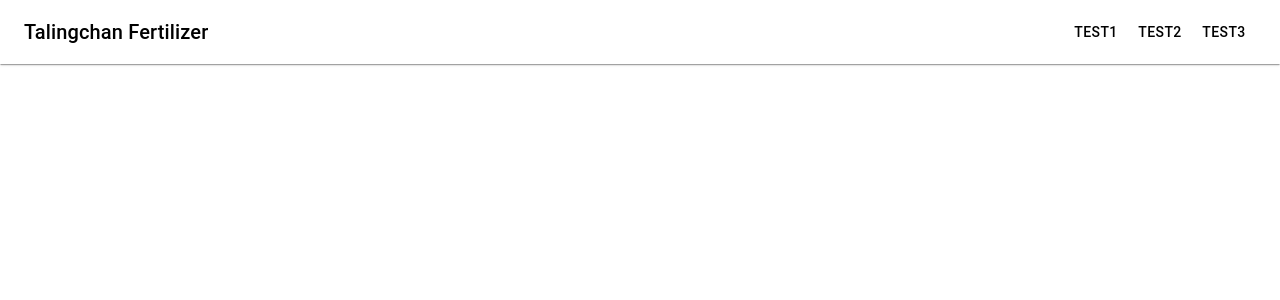
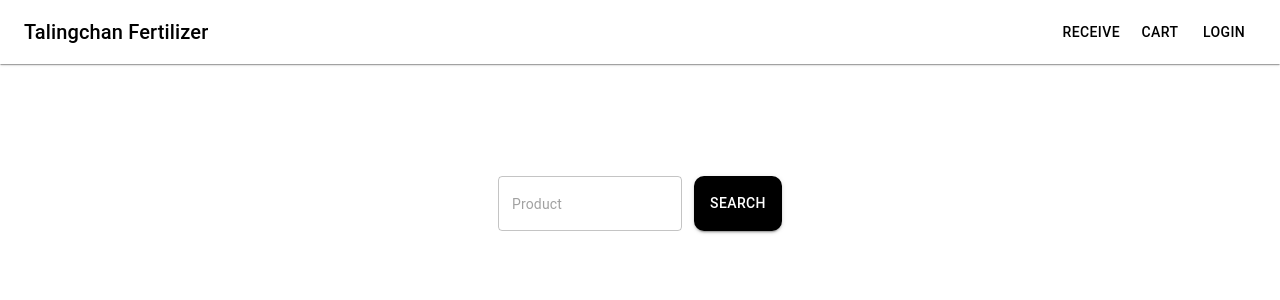
Before and after one commit to Yong509/talingchan-frontend, a Next.js app: page / in a window 1280 px wide. Shown: the top 300 px of the page. Built offline with nearby package versions, Linux system fonts and the light colour scheme.

Commit message:
create search bar

```diff
--- /dev/null
+++ b/components/search/search_form.tsx
@@ -0,0 +1,83 @@
+import { Box, Button, TextField } from "@mui/material";
+import { useState } from "react";
+import { useForm } from "react-hook-form";
+
+const SearchForm: React.FC = () => {
+  const [errorsInput, setErrorInput] = useState<boolean>(false);
+  const {
+    register,
+    handleSubmit,
+    watch,
+    formState: { errors },
+    clearErrors
+  } = useForm();
+
+  console.log(errors.search_input?.message?.toString());
+
+  const styles = {
+    textField: {
+      fontSize: 16,
+      "@media (min-width: 576px)": {
+        fontSize: 20,
+      },
+      "@media (min-width: 768px)": {
+        fontSize: 22,
+      },
+    },
+  };
+
+  return (
+    <>
+      <form
+        onSubmit={handleSubmit((e) => {
+          console.log(e);
+            clearErrors
+        })}
+      >
+        <div className="w-full flex justify-center bg-black">
+          <Box style={{ position: "absolute" }}>
+            <TextField
+              id="serach-input"
+              placeholder="Product"
+              variant="outlined"
+
+              InputProps={{
+                sx: {
+                  height: { xs: "33px", md: "55px" },
+                  fontSize: { xs: "18px", md: "14px" },
+                  width: { xs: "120px", md: "184px" },
+                  textAlign: "center"
+                },
+              }}
+              {...register("search_input", {
+                required: "Can not be empty",
+              })}
+              helperText={errors.search_input?.message?.toString()}
+
+            />
+
+            <Button
+              type="submit"
+              variant="contained"
+              sx={{
+                height: {
+                  xs: "33px",
+                  md: "55px",
+                },
+              }}
+              style={{
+                marginLeft: "12px",
+                borderRadius: "10px",
+                backgroundColor: "black",
+              }}
+            >
+              Search
+            </Button>
+          </Box>
+        </div>
+      </form>
+    </>
+  );
+};
+
+export default SearchForm;
--- a/pages/index.tsx
+++ b/pages/index.tsx
@@ -1,12 +1,29 @@
 import type { NextPage } from "next";
 import CustomAppBar from "components/common/custom_app_bar";
-
+import SearchForm from "components/search/search_form";
+import TextField from '@mui/material/TextField';
+import { Box, Button } from "@mui/material";
 
 const Home: NextPage = () => {
   return (
-   <>
-     <CustomAppBar title="Talingchan Fertilizer"  button={[{ buttonTitle: "Test1", onClick: () => {} },{ buttonTitle: "Test2", onClick: () => {} },{ buttonTitle: "Test3", onClick: () => {} }]} id={"HomeAppBar"}/>
-   </>
+    <>
+    <div className="bg-background">
+      <div className="w-full">
+      <CustomAppBar
+        title="Talingchan Fertilizer"
+        button={[
+          { buttonTitle: "Receive", onClick: () => {} },
+          { buttonTitle: "Cart", onClick: () => {} },
+          { buttonTitle: "Login", onClick: () => {} },
+        ]}
+        id={"HomeAppBar"}
+      />
+      </div>
+      <div className="pt-44">
+        <SearchForm />
+      </div>
+      </div>
+    </>
   );
 };
 
--- /dev/null
+++ b/postcss.config.js
@@ -0,0 +1,6 @@
+module.exports = {
+  plugins: {
+    tailwindcss: {},
+    autoprefixer: {},
+  },
+}
--- a/styles/globals.css
+++ b/styles/globals.css
@@ -1,3 +1,7 @@
+@tailwind base;
+@tailwind components;
+@tailwind utilities;
+
 html,
 body {
   padding: 0;
--- a/tailwind.config.js
+++ b/tailwind.config.js
@@ -15,12 +15,10 @@ module.exports = {
       colors: {
         primary: "#FF8D00",
         secondary: "#37A03A",
-        background: "#F9F9F9",
-        "background-orange": "#FFFCF9",
+        background: "#FFFFFF",
         white: "#FFFFFF",
         red: "#F26161",
-        gray: "#FBFBFF",
-        "gray-header": "#F7F8FA",
+        gray: "#EBEBEB",
         black: "#4E4E4E",
         green: "#ECFFEC",
       },
```
Also changed, not shown: package.json (+5 -2 lines), 1 other file (tests, documents, lock files or other folders).
